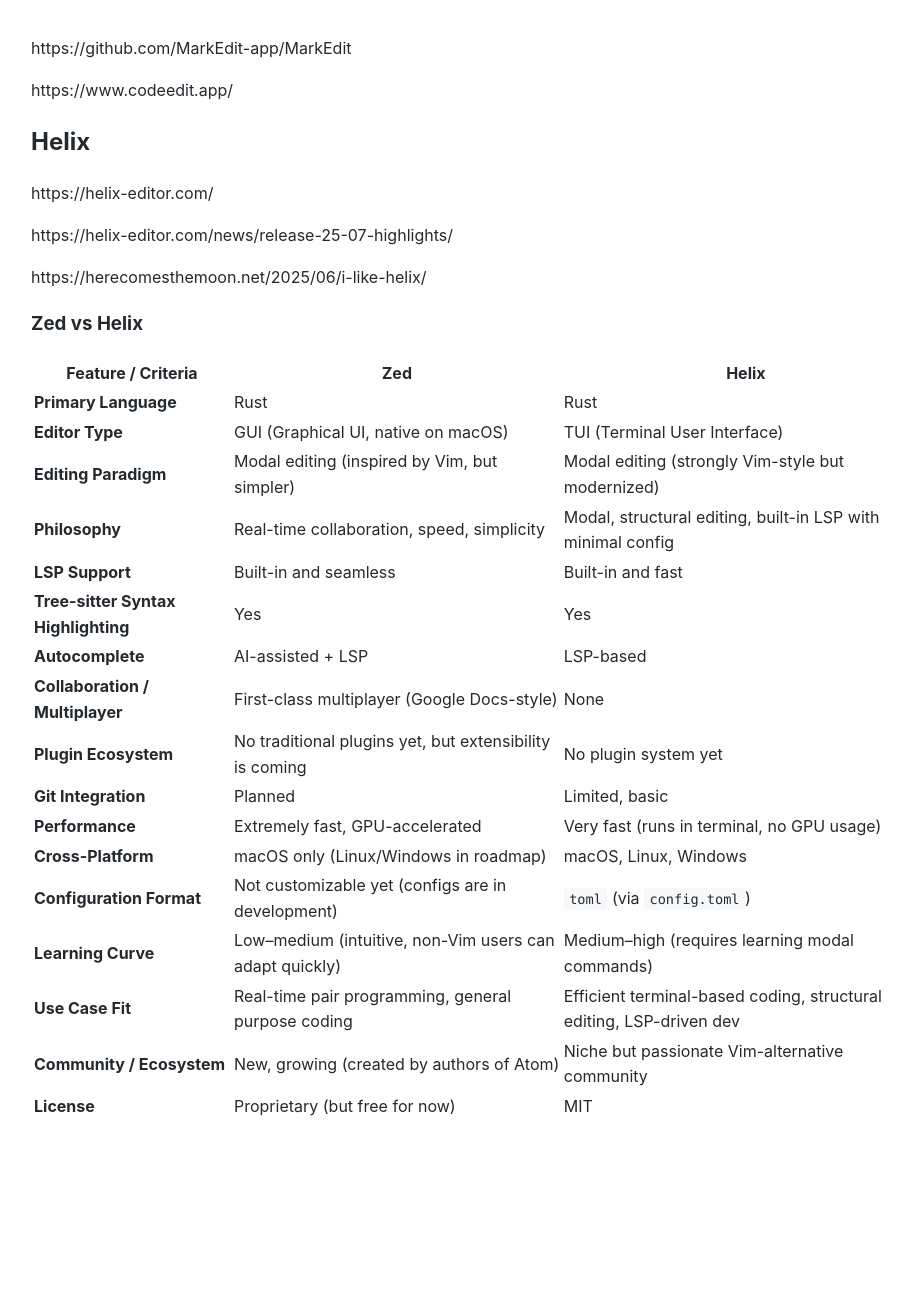
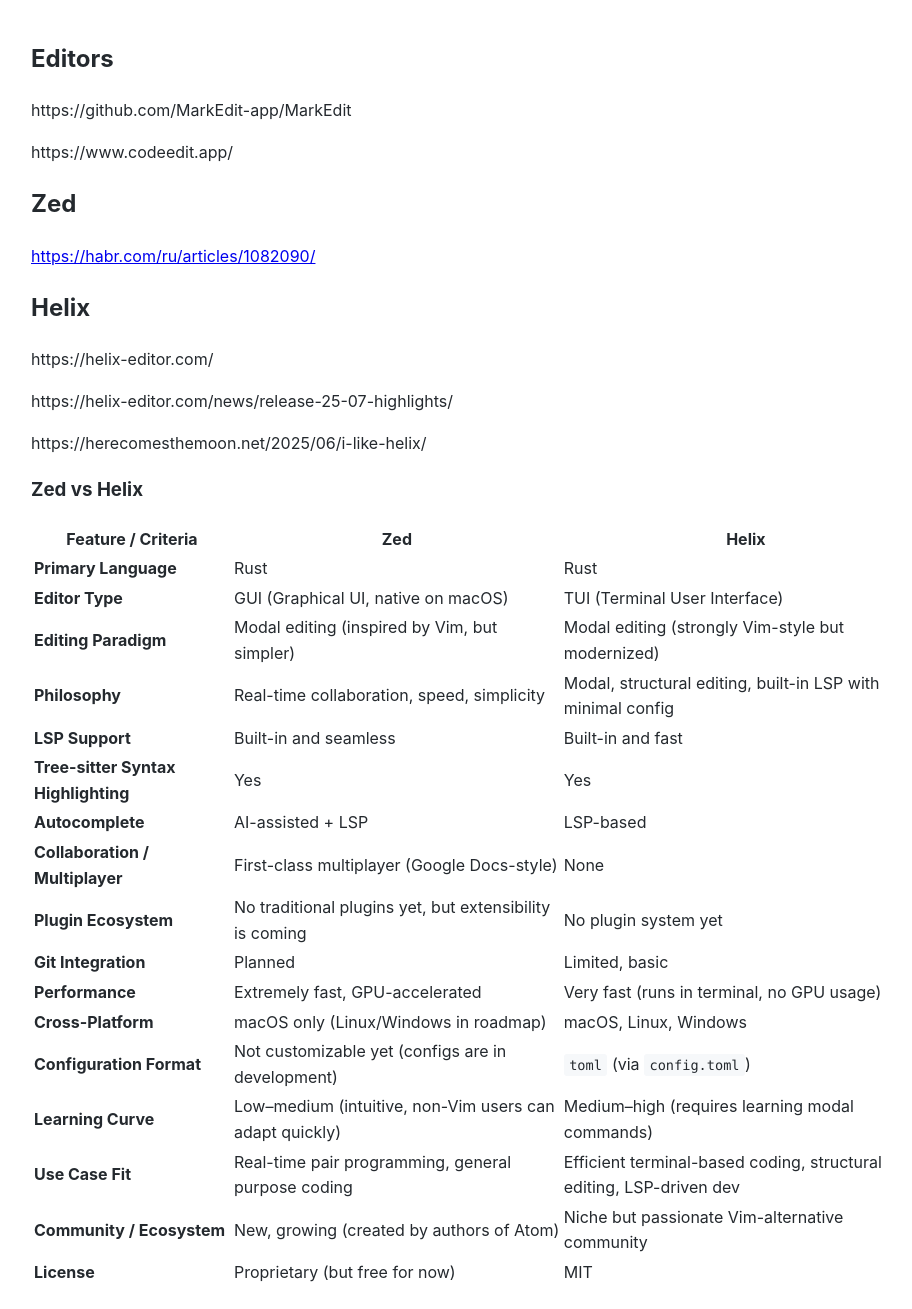
Before and after one commit to Michael-Lubinsky/michael-lubinsky.github.com, a Jekyll site: the page built from editors/editors.md, in a window 1280 px wide. Shown: the whole page, without its empty margins (159-1071 px from the left). Built offline with Jekyll 4.4.1, drawn with Linux system fonts in a browser that asks for light colours; our own code applies the rules of GitHub Pages for plain Markdown files; before the commit the page ends 1143 px from its top, so only the background shows below that.

Commit message:
Update editors.md to include new editors section
Added new section for editors and included links.

```diff
--- a/editors/editors.md
+++ b/editors/editors.md
@@ -1,7 +1,10 @@
-
+## Editors
 https://github.com/MarkEdit-app/MarkEdit
 
 https://www.codeedit.app/
+
+## Zed
+<https://habr.com/ru/articles/1082090/>
 
 ## Helix
 https://helix-editor.com/
```
